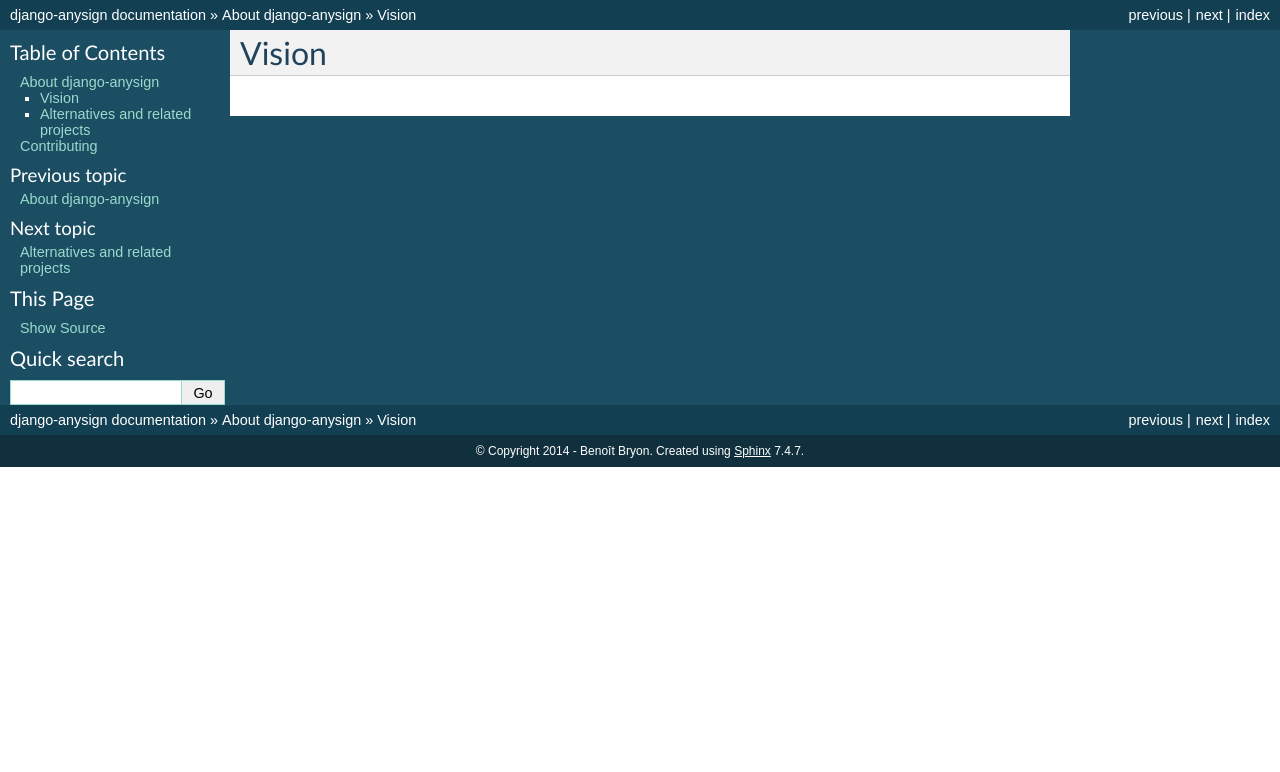
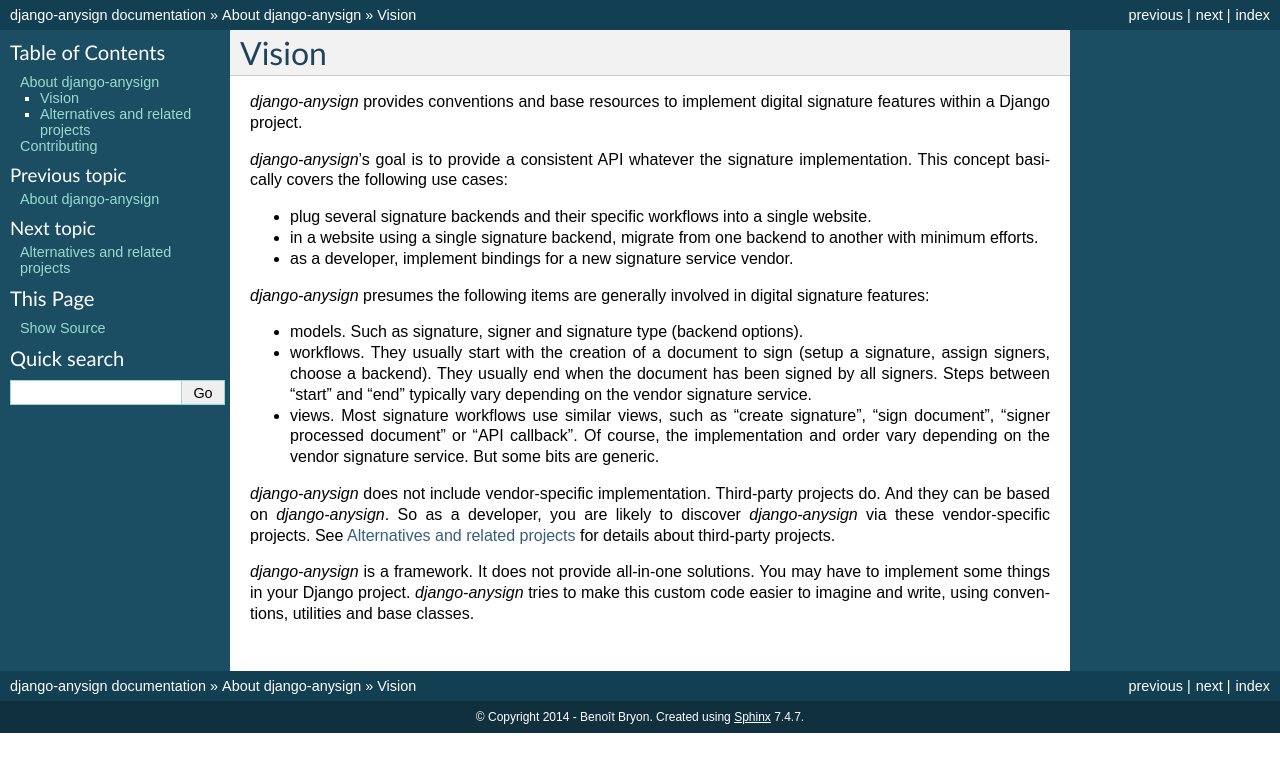
Before and after one commit to peopledoc/django-anysign, a Sphinx documentation site: the page built from docs/about/vision.txt, in a window 1280 px wide. Shown: the top 772 px of the page. Built offline with Sphinx 7.4.7, drawn with Linux system fonts in a browser that asks for light colours; the version number could not be read and is left out.

Commit message:
Various improvements around documentation. Renamed base models to make a simpler API.

```diff
--- a/docs/about/alternatives.txt
+++ b/docs/about/alternatives.txt
@@ -12,7 +12,7 @@
 ****************
 
 `django-dummysign`_ provides a dummy backend that implements `django-anysign`
-API. It is made for tests, prototypes or developements.
+API. It is made for tests, prototypes or developments.
 
 .. note::
 
--- a/docs/about/vision.txt
+++ b/docs/about/vision.txt
@@ -1,3 +1,42 @@
 ######
 Vision
 ######
+
+`django-anysign` provides conventions and base resources to implement digital
+signature features within a Django project.
+
+`django-anysign`'s goal is to provide a consistent API whatever the signature
+implementation. This concept basically covers the following use cases:
+
+* plug several signature backends and their specific workflows into a single
+  website.
+
+* in a website using a single signature backend, migrate from one backend to
+  another with minimum efforts.
+
+* as a developer, implement bindings for a new signature service vendor.
+
+`django-anysign` presumes the following items are generally involved in digital
+signature features:
+
+* models. Such as signature, signer and signature type (backend options).
+
+* workflows. They usually start with the creation of a document to sign (setup
+  a signature, assign signers, choose a backend). They usually end when the
+  document has been signed by all signers. Steps between "start" and "end"
+  typically vary depending on the vendor signature service.
+
+* views. Most signature workflows use similar views, such as
+  "create signature", "sign document", "signer processed document" or
+  "API callback". Of course, the implementation and order vary depending on the
+  vendor signature service. But some bits are generic.
+
+`django-anysign` does not include vendor-specific implementation. Third-party
+projects do. And they can be based on `django-anysign`. So as a developer, you
+are likely to discover `django-anysign` via these vendor-specific projects. See
+:doc:`/about/alternatives` for details about third-party projects.
+
+`django-anysign` is a framework. It does not provide all-in-one solutions. You
+may have to implement some things in your Django project. `django-anysign`
+tries to make this custom code easier to imagine and write, using conventions,
+utilities and base classes.
--- a/docs/conf.py
+++ b/docs/conf.py
@@ -5,18 +5,21 @@
 
 This file is execfile()d with the current directory set to its containing dir.
 
-.. note::
-
-   Not all possible configuration values are present in this autogenerated
-   file.
-
-All configuration values have a default; values that are commented out
-serve to show the default.
-
 """
 import os
 import re
 
+from django.conf import settings
+
+
+# Minimal Django settings. Required to use sphinx.ext.autodoc, because
+# django-confit depends on Django...
+settings.configure()
+
+
+doc_dir = os.path.dirname(os.path.abspath(__file__))
+project_dir = os.path.dirname(doc_dir)
+version_filename = os.path.join(project_dir, 'VERSION')
 
 # If extensions (or modules to document with autodoc) are in another directory,
 # add these directories to sys.path here. If the directory is relative to the
@@ -30,10 +33,11 @@
 
 # Add any Sphinx extension module names here, as strings. They can be extensions
 # coming with Sphinx (named 'sphinx.ext.*') or your custom ones.
-extensions = [
-    'sphinx.ext.doctest',
-
-]
+extensions = ['sphinx.ext.autodoc',
+              'sphinx.ext.autosummary',
+              'sphinx.ext.doctest',
+              'sphinx.ext.coverage',
+              'sphinx.ext.intersphinx']
 
 # Add any paths that contain templates here, relative to this directory.
 templates_path = ['_templates']
@@ -49,24 +53,19 @@
 
 # General information about the project.
 project = u'django-anysign'
-project_slug = re.sub(r'([\w_.-]+)', u'-', project)
+project_slug = re.sub(r'([\W_.-]+)', u'-', project)
 copyright = u'2014 - Benoît Bryon'
 author = u'Benoît Bryon'
-author_slug = re.sub(r'([\w_.-]+)', u'-', author)
+author_slug = re.sub(r'([\W_.-]+)', u'-', author)
 
 # The version info for the project you're documenting, acts as replacement for
 # |version| and |release|, also used in various other places throughout the
 # built documents.
-configuration_dir = os.path.dirname(__file__)
-documentation_dir = configuration_dir
-version_file = os.path.normpath(os.path.join(
-    documentation_dir,
-    '../VERSION'))
-
+#
+# The short X.Y version.
+version = open(version_filename).read().strip()
 # The full version, including alpha/beta/rc tags.
-release = open(version_file).read().strip()
-# The short X.Y version.
-version = '.'.join(release.split('.')[0:1])
+release = version
 
 # The language for content autogenerated by Sphinx. Refer to documentation
 # for a list of supported languages.
@@ -188,6 +187,17 @@
 htmlhelp_basename = u'{project}doc'.format(project=project_slug)
 
 
+# -- Options for sphinx.ext.intersphinx ---------------------------------------
+
+intersphinx_mapping = {
+    'python': (
+        'http://docs.python.org/2.7',
+        None),
+    'django': (
+        'http://docs.djangoproject.com/en/1.6/',
+        'http://docs.djangoproject.com/en/1.6/_objects/'),
+}
+
 # -- Options for LaTeX output --------------------------------------------------
 
 latex_elements = {
```
Also changed, not shown: CONTRIBUTING.rst (+79 -0 lines), README.rst (+13 -2 lines), .travis.yml, docs/index.txt (line endings or trailing spaces), 10 other files.
